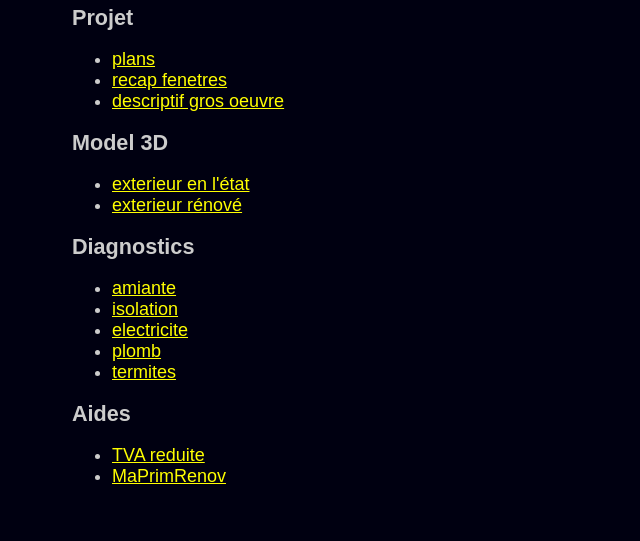
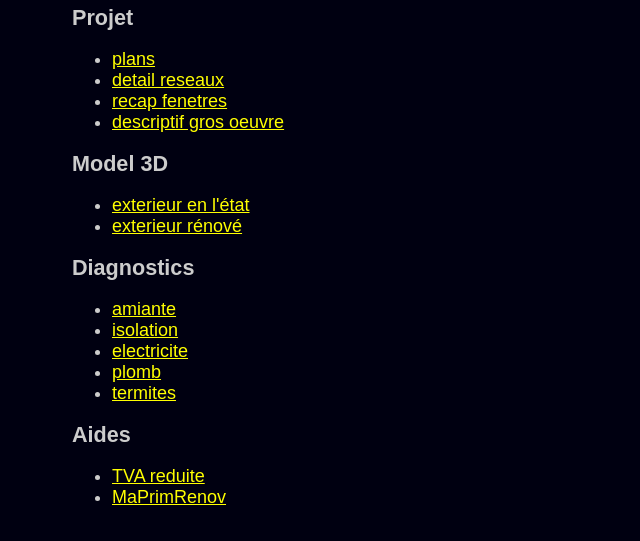
Before and after one commit to droub/latirasse, a plain HTML site: page index.html in a window 1280 px wide. Shown: the part 133-674 px from the top of the page, without its empty margins (0-640 px from the left). Drawn offline with Linux system fonts and the light colour scheme.

Commit message:
reseaux etage

```diff
--- a/index.html
+++ b/index.html
@@ -15,6 +15,7 @@
   <h2> Projet </h2>
   <ul>
   <li><a href="plans.pdf">plans</a></li>
+  <li><a href="reseaux.drawio.pdf">detail reseaux</a></li>
   <li><a href="fenetres.pdf">recap fenetres</a></li>
   <li><td><a href="travaux.html">descriptif gros oeuvre</a></li>
   </ul>
```
Also changed, not shown: 1 other file.
